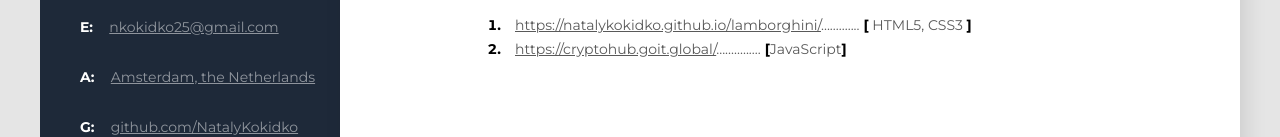
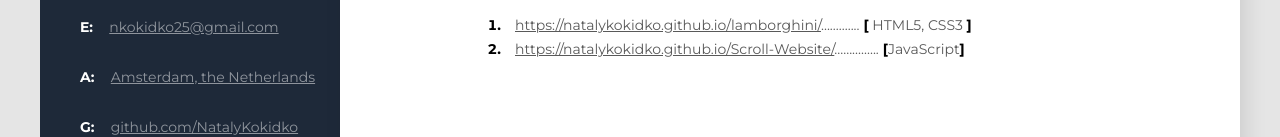
Before and after one commit to NatalyKokidko/CV, a plain HTML site: page index.html in a window 1280 px wide. Shown: the part 506-643 px from the top of the page. Drawn offline with Linux system fonts and the light colour scheme.

Commit message:
Update index.html

```diff
--- a/index.html
+++ b/index.html
@@ -38,7 +38,7 @@
 
 <li class="project-item">
     <span class="project">
-<a href = "https://cryptohub.goit.global/" class="project-link">https://cryptohub.goit.global/</a>...............<span class="project-bracket">
+<a href = "https://cryptohub.goit.global/" class="project-link">https://natalykokidko.github.io/Scroll-Website/</a>...............<span class="project-bracket">
     [</span>JavaScript<span class="project-bracket">]</span>
 </li>
 </span>
```
